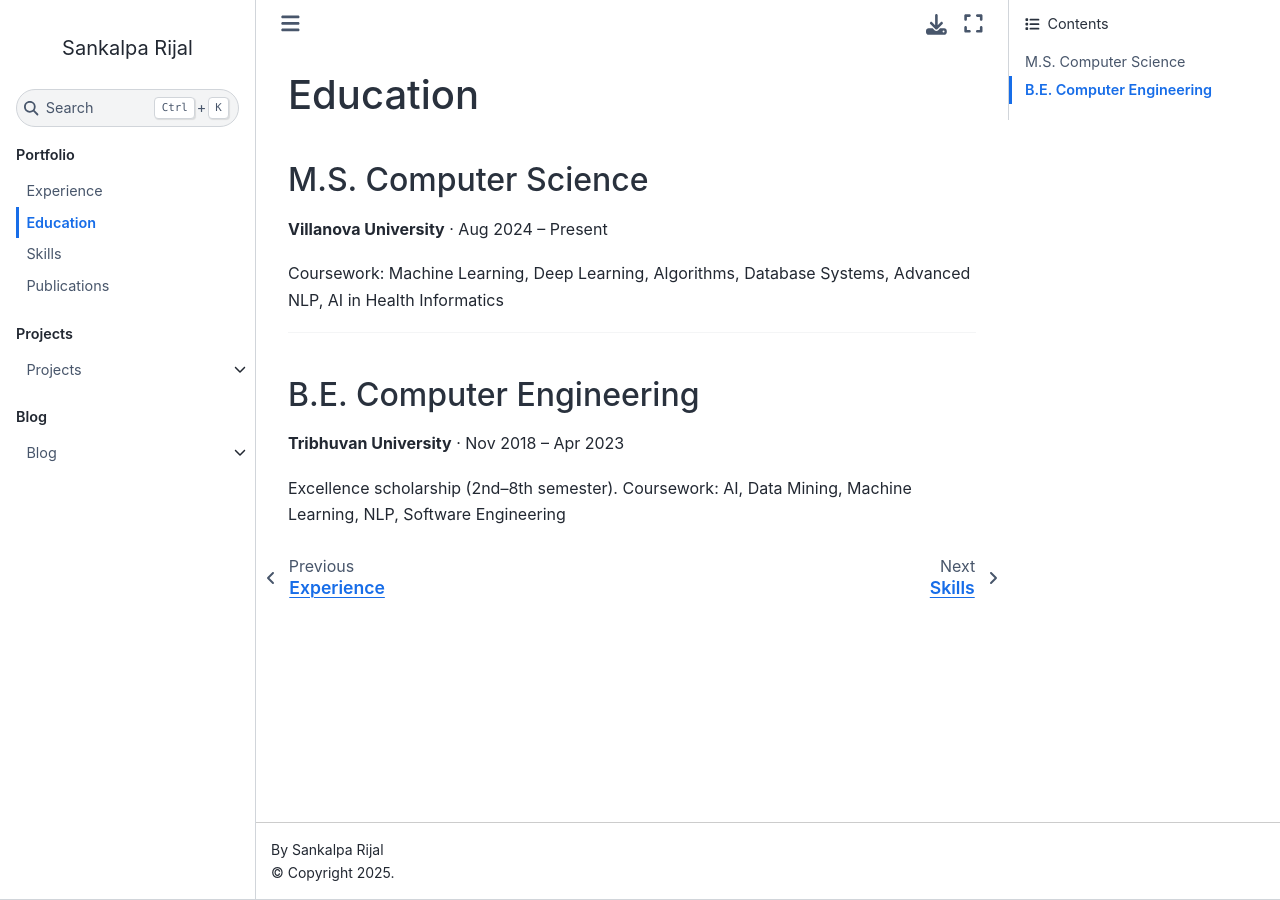
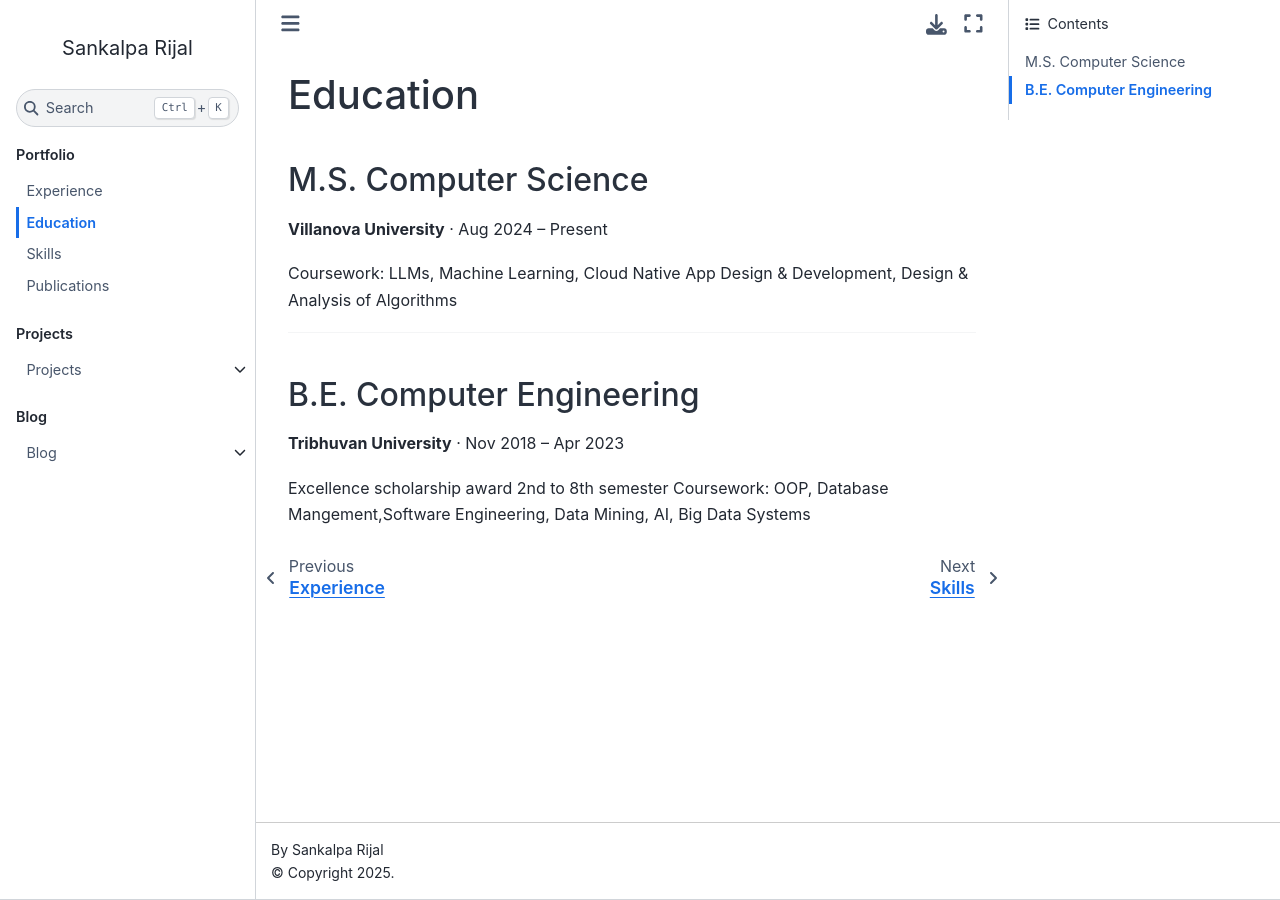
Before and after one commit to rijalsankalp/rijalsankalp.github.io, a Jupyter Book: the page built from book/education.md, in a window 1280 px wide. Built offline with Jupyter Book 1.0.4 settings and Sphinx 7.4.7 and the Sphinx Book theme 1.1.4, drawn with Linux system fonts in a browser that asks for light colours.

Commit message:
Update: education

```diff
--- a/book/education.md
+++ b/book/education.md
@@ -4,7 +4,7 @@
 
 **Villanova University** · Aug 2024 – Present
 
-Coursework: Machine Learning, Deep Learning, Algorithms, Database Systems, Advanced NLP, AI in Health Informatics
+Coursework: LLMs, Machine Learning, Cloud Native App Design & Development, Design & Analysis of Algorithms
 
 ---
 
@@ -12,4 +12,5 @@ Coursework: Machine Learning, Deep Learning, Algorithms, Database Systems, Advan
 
 **Tribhuvan University** · Nov 2018 – Apr 2023
 
-Excellence scholarship (2nd–8th semester). Coursework: AI, Data Mining, Machine Learning, NLP, Software Engineering
+Excellence scholarship award 2nd to 8th semester
+Coursework: OOP, Database Mangement,Software Engineering, Data Mining, AI, Big Data Systems
```
